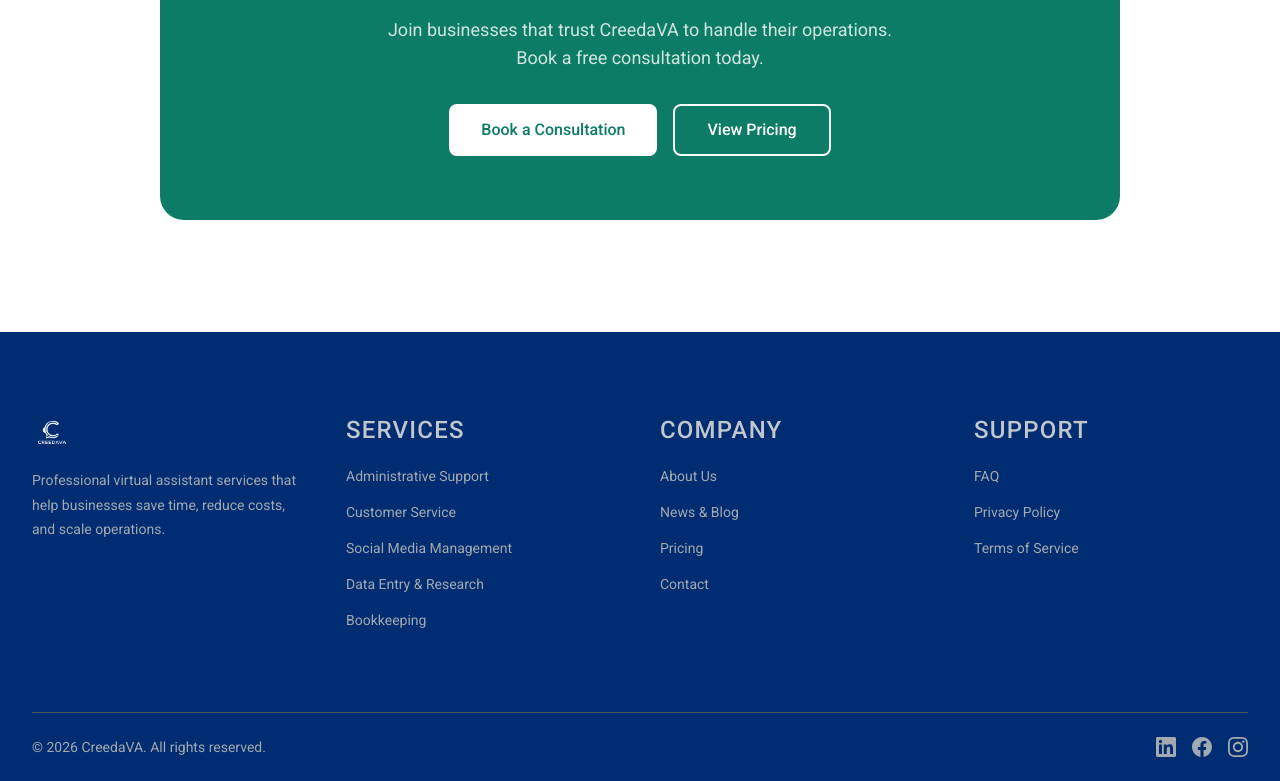
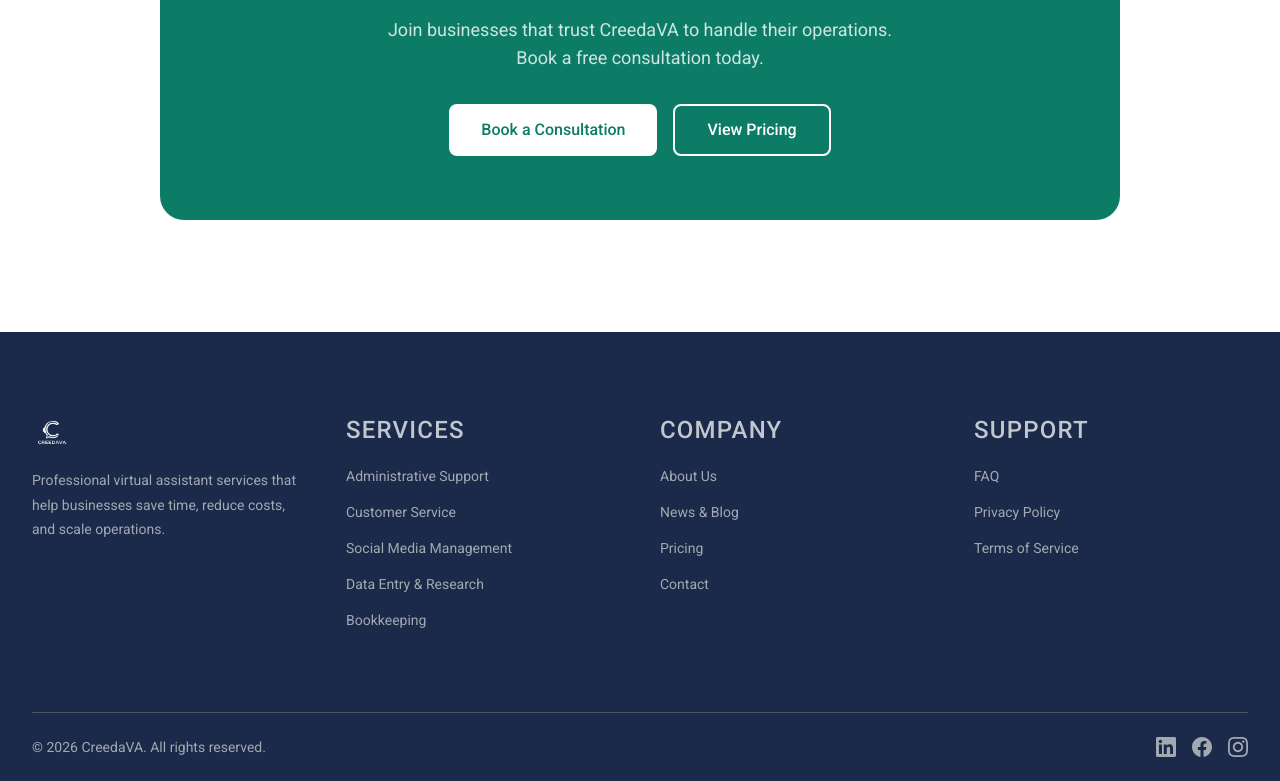
Before and after one commit to Wiickedawesome/CreedaVA, a Next.js app: page / in a window 1280 px wide. Shown: the part 3031-3812 px from the top of the page. Built offline with nearby package versions, Linux system fonts and the light colour scheme.

Commit message:
Revert footer to dark background (exclude from navy blue text change)

```diff
--- a/components/layout/footer.tsx
+++ b/components/layout/footer.tsx
@@ -25,7 +25,7 @@ const footerLinks = {
 
 export function Footer() {
   return (
-    <footer className="bg-gray-100 text-white">
+    <footer className="bg-[#1B2A4A] text-white">
       <Container>
         <div className="py-16 lg:py-20">
           <div className="grid grid-cols-1 md:grid-cols-2 lg:grid-cols-4 gap-10">
```
